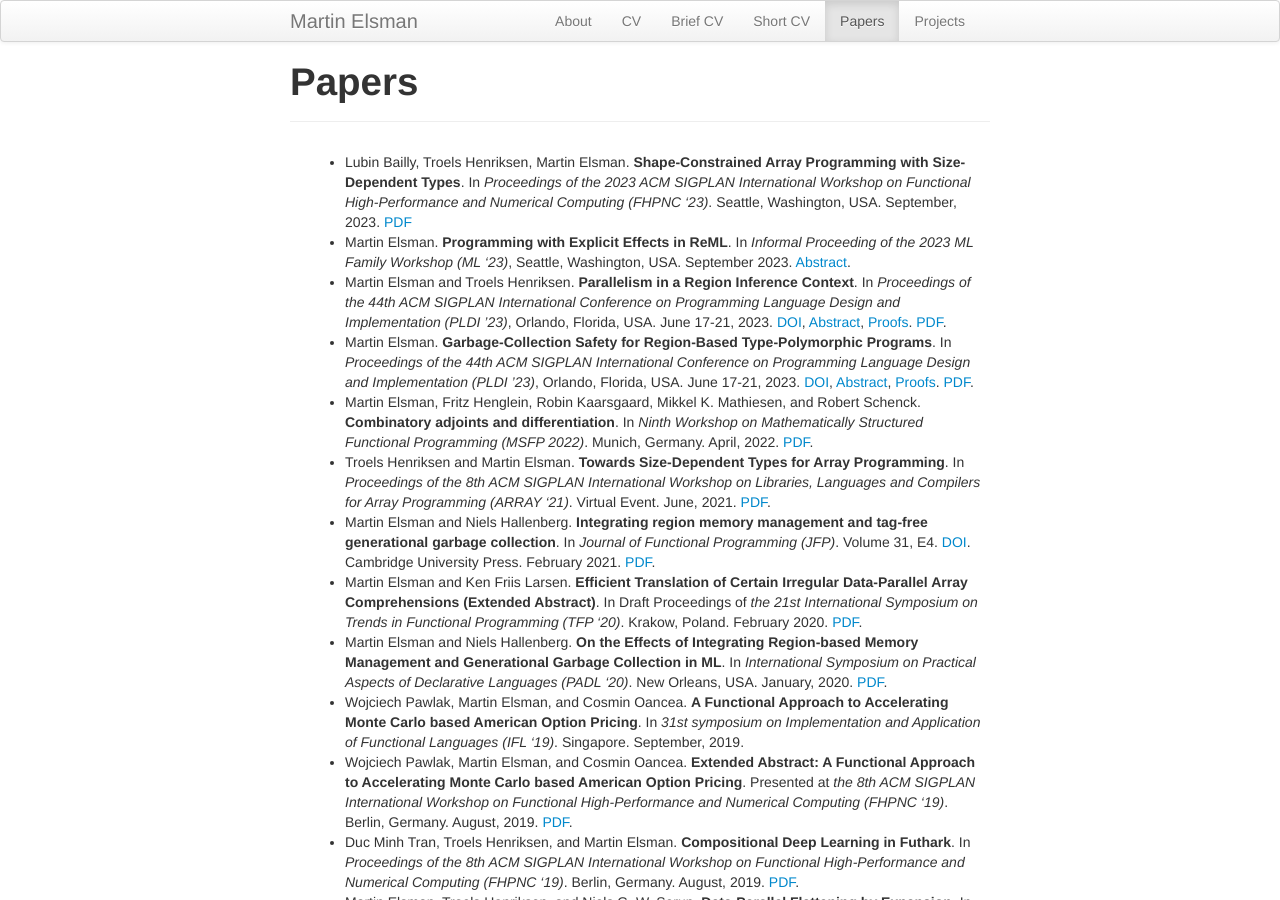
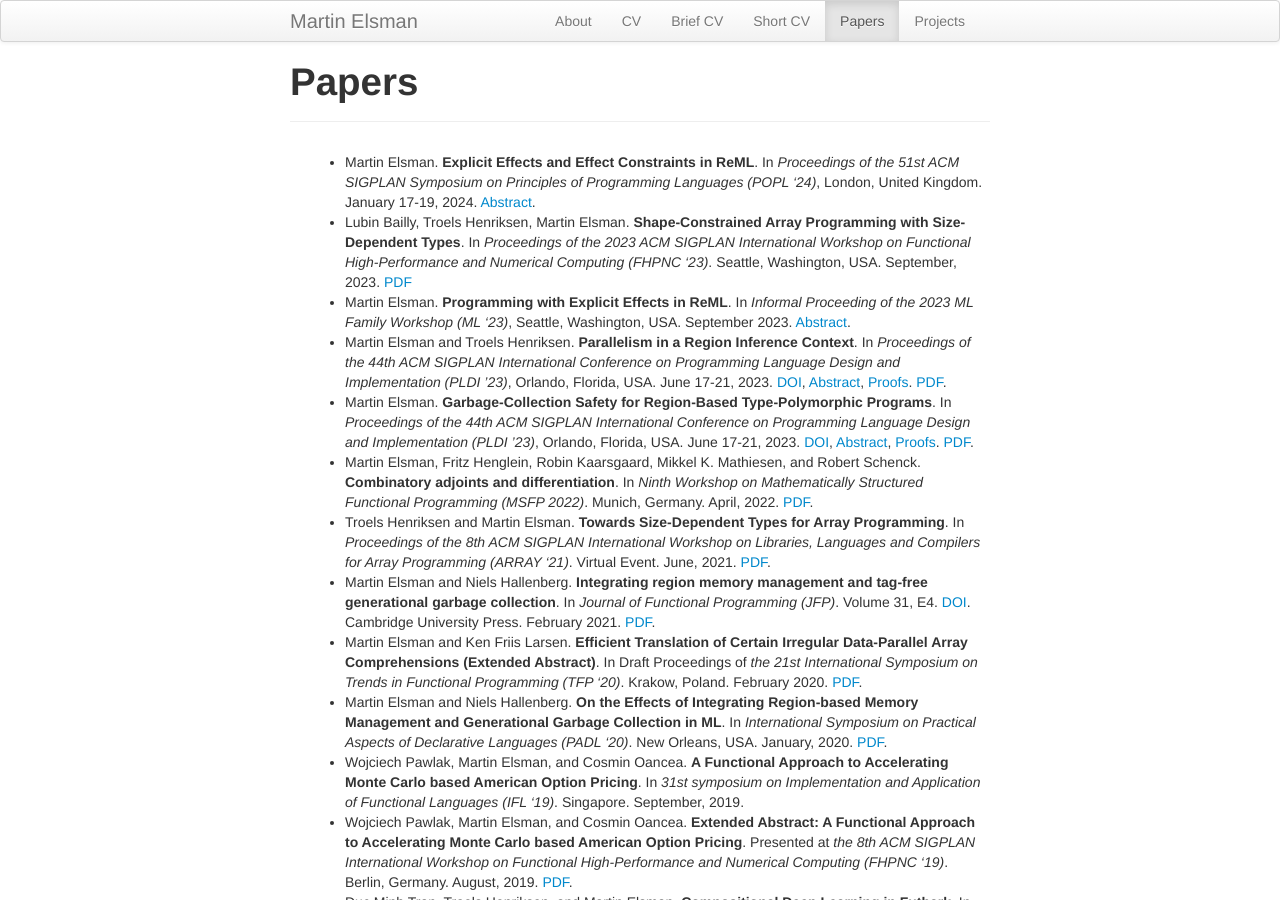
Before and after one commit to melsman/melsman.github.io, a Jekyll site: the page built from papers.md, in a window 1280 px wide and 900 px high. Built offline with Jekyll 4.4.1, drawn with Linux system fonts in a browser that asks for light colours; nearby versions of some CDN libraries.

Commit message:
new paper

```diff
--- a/papers.md
+++ b/papers.md
@@ -5,6 +5,8 @@ header: Papers
 group: navigation
 ---
 {% include JB/setup %}
+
+* Martin Elsman. __Explicit Effects and Effect Constraints in ReML__. In _Proceedings of the 51st ACM SIGPLAN Symposium on Principles of Programming Languages (POPL '24)_, London, United Kingdom. January 17-19, 2024. [Abstract](https://popl24.sigplan.org/details/POPL-2024-popl-research-papers/81/Explicit-Effects-and-Effect-Constraints-in-ReML).
 
 * Lubin Bailly, Troels Henriksen, Martin Elsman. __Shape-Constrained Array Programming with Size-Dependent Types__. In _Proceedings of the 2023 ACM SIGPLAN International Workshop on Functional High-Performance and Numerical Computing (FHPNC '23)_. Seattle, Washington, USA. September, 2023. [PDF](pdf/fhpnc23.pdf)
 
```
